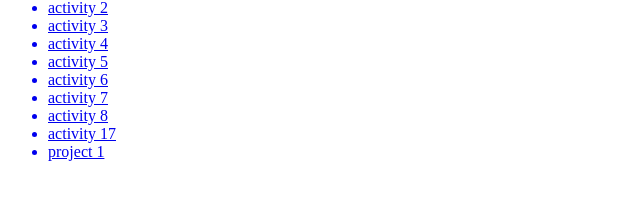
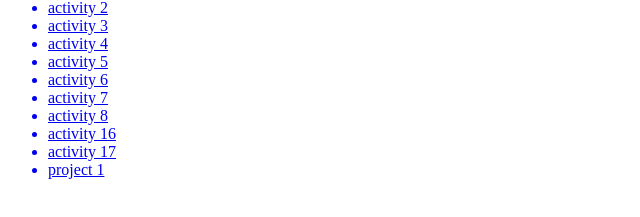
Before and after one commit to 141newyork/microcredential, a plain HTML site: page index.html in a window 1280 px wide. Shown: the part 81-298 px from the top of the page, 0-640 px from the left. Drawn offline with Linux system fonts and the light colour scheme.

Commit message:
Update index.html

```diff
--- a/index.html
+++ b/index.html
@@ -14,6 +14,7 @@
   <a href="activity6_Huang/activity6_Huang.html"><li>activity 6</li></a>
   <a href="activity7_Huang/activity7_Huang.html"><li>activity 7</li></a>
   <a href="activity8_Huang/activity8_Huang.html"><li>activity 8</li></a>
+  <a href="activity16_Huang/activity16.pdf"><li>activity 16</li></a>
   <a href="activity17_Huang/activity17_Huang.py"><li>activity 17</li></a>
   <a href="project1_Huang/index.html"><li>project 1</li></a>
 </ul>
```
